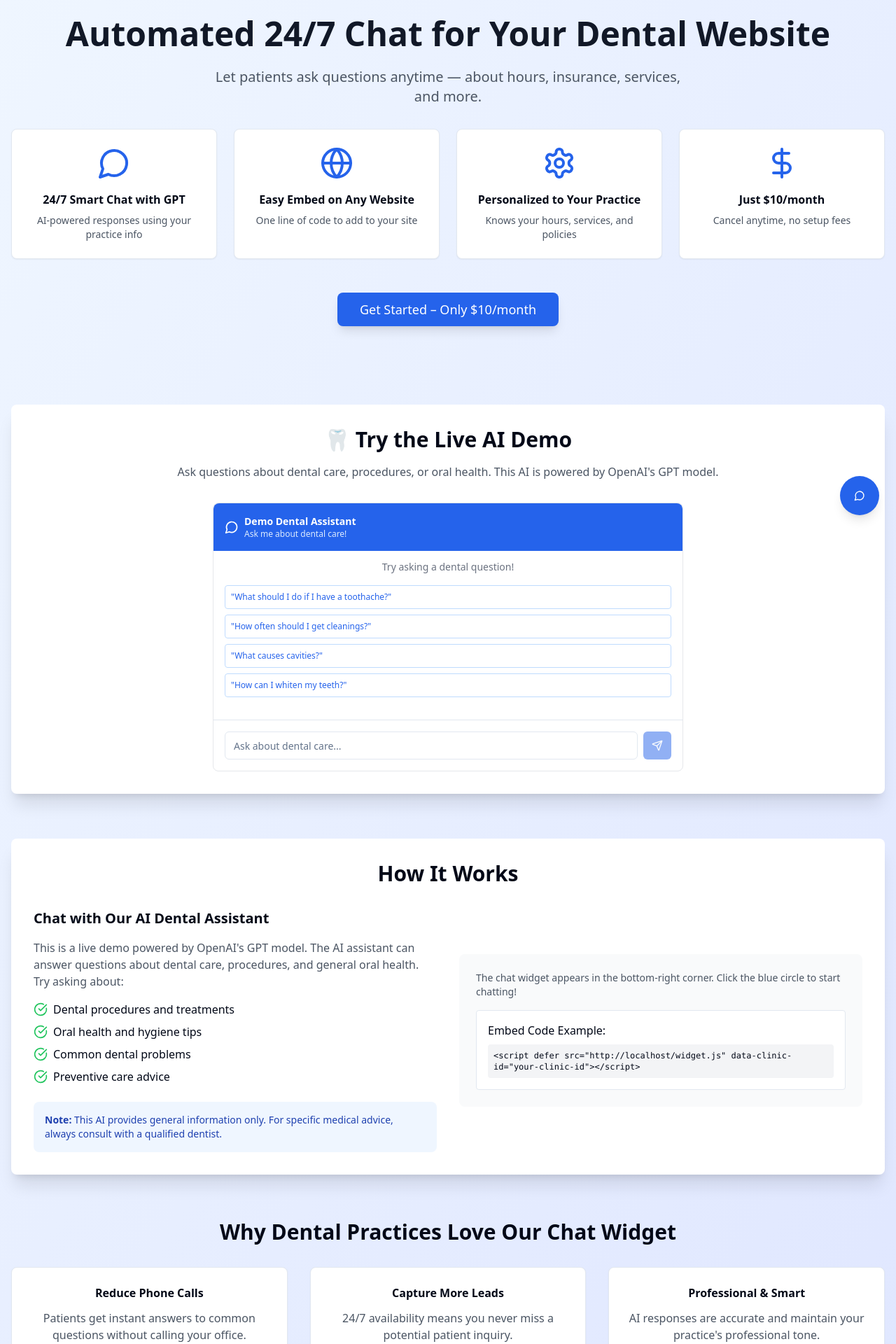
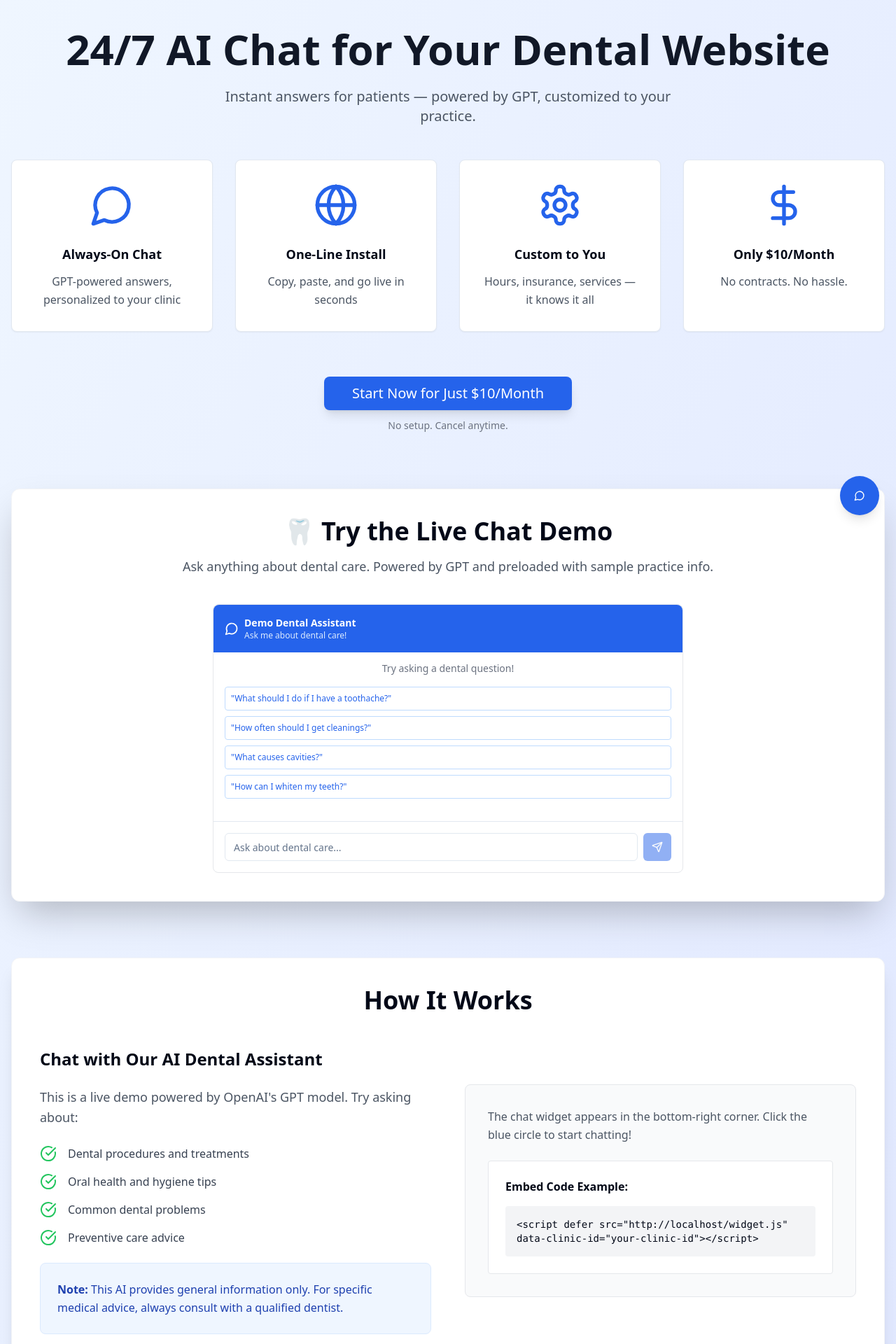
Before and after one commit to briantraudt/dgtldental, a React (Vite) app: page / in a window 1280 px wide. Shown: the part 40-1960 px from the top of the page at 70% size. Built offline with nearby package versions, Linux system fonts and the light colour scheme.

Commit message:
Refactor: Improve marketing page design
Update the marketing page with improved headlines, feature highlights, CTA button, and demo section. Also, improve overall visual design.

```diff
--- a/src/pages/Marketing.tsx
+++ b/src/pages/Marketing.tsx
@@ -13,54 +13,57 @@ const Marketing = () => {
   return (
     <div className="min-h-screen bg-gradient-to-br from-blue-50 to-indigo-100">
       {/* Hero Section */}
-      <div className="container mx-auto px-4 py-16">
-        <div className="text-center mb-16">
-          <h1 className="text-5xl font-bold text-gray-900 mb-6">
-            Automated 24/7 Chat for Your Dental Website
+      <div className="container mx-auto px-4 py-20">
+        <div className="text-center mb-20">
+          <h1 className="text-6xl font-bold text-gray-900 mb-6">
+            24/7 AI Chat for Your Dental Website
           </h1>
-          <p className="text-xl text-gray-600 mb-8 max-w-2xl mx-auto">
-            Let patients ask questions anytime — about hours, insurance, services, and more.
+          <p className="text-xl text-gray-600 mb-12 max-w-2xl mx-auto">
+            Instant answers for patients — powered by GPT, customized to your practice.
           </p>
 
-          <div className="grid md:grid-cols-2 lg:grid-cols-4 gap-6 mb-12">
-            <Card className="p-6 text-center">
-              <MessageCircle className="h-12 w-12 text-blue-600 mx-auto mb-4" />
-              <h3 className="font-semibold mb-2">24/7 Smart Chat with GPT</h3>
-              <p className="text-sm text-gray-600">AI-powered responses using your practice info</p>
+          <div className="grid md:grid-cols-2 lg:grid-cols-4 gap-8 mb-16">
+            <Card className="p-8 text-center shadow-sm hover:shadow-md transition-shadow">
+              <MessageCircle className="h-16 w-16 text-blue-600 mx-auto mb-6" />
+              <h3 className="text-lg font-semibold mb-3">Always-On Chat</h3>
+              <p className="text-gray-600 leading-relaxed">GPT-powered answers, personalized to your clinic</p>
             </Card>
 
-            <Card className="p-6 text-center">
-              <Globe className="h-12 w-12 text-blue-600 mx-auto mb-4" />
-              <h3 className="font-semibold mb-2">Easy Embed on Any Website</h3>
-              <p className="text-sm text-gray-600">One line of code to add to your site</p>
+            <Card className="p-8 text-center shadow-sm hover:shadow-md transition-shadow">
+              <Globe className="h-16 w-16 text-blue-600 mx-auto mb-6" />
+              <h3 className="text-lg font-semibold mb-3">One-Line Install</h3>
+              <p className="text-gray-600 leading-relaxed">Copy, paste, and go live in seconds</p>
             </Card>
 
-            <Card className="p-6 text-center">
-              <Settings className="h-12 w-12 text-blue-600 mx-auto mb-4" />
-              <h3 className="font-semibold mb-2">Personalized to Your Practice</h3>
-              <p className="text-sm text-gray-600">Knows your hours, services, and policies</p>
+            <Card className="p-8 text-center shadow-sm hover:shadow-md transition-shadow">
+              <Settings className="h-16 w-16 text-blue-600 mx-auto mb-6" />
+              <h3 className="text-lg font-semibold mb-3">Custom to You</h3>
+              <p className="text-gray-600 leading-relaxed">Hours, insurance, services — it knows it all</p>
             </Card>
 
-            <Card className="p-6 text-center">
-              <DollarSign className="h-12 w-12 text-blue-600 mx-auto mb-4" />
-              <h3 className="font-semibold mb-2">Just $10/month</h3>
-              <p className="text-sm text-gray-600">Cancel anytime, no setup fees</p>
+            <Card className="p-8 text-center shadow-sm hover:shadow-md transition-shadow">
+              <DollarSign className="h-16 w-16 text-blue-600 mx-auto mb-6" />
+              <h3 className="text-lg font-semibold mb-3">Only $10/Month</h3>
+              <p className="text-gray-600 leading-relaxed">No contracts. No hassle.</p>
             </Card>
           </div>
 
-          <Button
-            onClick={() => navigate('/signup')}
-            className="bg-blue-600 hover:bg-blue-700 text-white px-8 py-6 text-lg rounded-lg shadow-lg mb-12"
-          >
-            Get Started – Only $10/month
-          </Button>
+          <div className="text-center">
+            <Button
+              onClick={() => navigate('/signup')}
+              className="bg-blue-600 hover:bg-blue-700 text-white px-10 py-6 text-xl rounded-lg shadow-lg mb-3"
+            >
+              Start Now for Just $10/Month
+            </Button>
+            <p className="text-sm text-gray-500">No setup. Cancel anytime.</p>
+          </div>
         </div>
 
         {/* Live Demo Frame */}
-        <div className="bg-white rounded-lg shadow-xl p-8 mb-16">
-          <h2 className="text-3xl font-bold text-center mb-4">🦷 Try the Live AI Demo</h2>
-          <p className="text-center text-gray-600 mb-8">
-            Ask questions about dental care, procedures, or oral health. This AI is powered by OpenAI's GPT model.
+        <div className="bg-white rounded-xl shadow-2xl border border-gray-100 p-10 mb-20">
+          <h2 className="text-4xl font-bold text-center mb-4">🦷 Try the Live Chat Demo</h2>
+          <p className="text-center text-gray-600 mb-10 text-lg">
+            Ask anything about dental care. Powered by GPT and preloaded with sample practice info.
           </p>
 
           <div className="max-w-2xl mx-auto">
@@ -69,47 +72,46 @@ const Marketing = () => {
         </div>
 
         {/* Demo Section */}
-        <div className="bg-white rounded-lg shadow-xl p-8 mb-16">
-          <h2 className="text-3xl font-bold text-center mb-8">How It Works</h2>
-          <div className="grid lg:grid-cols-2 gap-8 items-center">
-            <div>
-              <h3 className="text-xl font-semibold mb-4">Chat with Our AI Dental Assistant</h3>
-              <p className="text-gray-600 mb-4">
-                This is a live demo powered by OpenAI's GPT model. The AI assistant can answer
-                questions about dental care, procedures, and general oral health. Try asking about:
+        <div className="bg-white rounded-xl shadow-xl border border-gray-100 p-10 mb-20">
+          <h2 className="text-4xl font-bold text-center mb-12">How It Works</h2>
+          <div className="grid lg:grid-cols-2 gap-12 items-center">
+            <div className="space-y-6">
+              <h3 className="text-2xl font-semibold mb-6">Chat with Our AI Dental Assistant</h3>
+              <p className="text-gray-600 text-lg leading-relaxed mb-6">
+                This is a live demo powered by OpenAI's GPT model. Try asking about:
               </p>
-              <ul className="space-y-2">
-                <li className="flex items-center">
-                  <CheckCircle className="h-5 w-5 text-green-500 mr-2" />
-                  Dental procedures and treatments
-                </li>
-                <li className="flex items-center">
-                  <CheckCircle className="h-5 w-5 text-green-500 mr-2" />
-                  Oral health and hygiene tips
-                </li>
-                <li className="flex items-center">
-                  <CheckCircle className="h-5 w-5 text-green-500 mr-2" />
-                  Common dental problems
-                </li>
-                <li className="flex items-center">
-                  <CheckCircle className="h-5 w-5 text-green-500 mr-2" />
-                  Preventive care advice
-                </li>
-              </ul>
-              <div className="mt-6 p-4 bg-blue-50 rounded-lg">
-                <p className="text-sm text-blue-800">
+              <div className="space-y-4">
+                <div className="flex items-center">
+                  <CheckCircle className="h-6 w-6 text-green-500 mr-4 flex-shrink-0" />
+                  <span className="text-gray-700">Dental procedures and treatments</span>
+                </div>
+                <div className="flex items-center">
+                  <CheckCircle className="h-6 w-6 text-green-500 mr-4 flex-shrink-0" />
+                  <span className="text-gray-700">Oral health and hygiene tips</span>
+                </div>
+                <div className="flex items-center">
+                  <CheckCircle className="h-6 w-6 text-green-500 mr-4 flex-shrink-0" />
+                  <span className="text-gray-700">Common dental problems</span>
+                </div>
+                <div className="flex items-center">
+                  <CheckCircle className="h-6 w-6 text-green-500 mr-4 flex-shrink-0" />
+                  <span className="text-gray-700">Preventive care advice</span>
+                </div>
+              </div>
+              <div className="mt-8 p-6 bg-blue-50 rounded-lg border border-blue-100">
+                <p className="text-blue-800 leading-relaxed">
                   <strong>Note:</strong> This AI provides general information only. For specific medical advice,
                   always consult with a qualified dentist.
                 </p>
               </div>
             </div>
-            <div className="bg-gray-50 p-6 rounded-lg">
-              <p className="text-sm text-gray-600 mb-4">
+            <div className="bg-gray-50 p-8 rounded-lg border border-gray-200">
+              <p className="text-gray-600 mb-6 leading-relaxed">
                 The chat widget appears in the bottom-right corner. Click the blue circle to start chatting!
               </p>
-              <div className="bg-white p-4 rounded border">
-                <h4 className="font-medium mb-2">Embed Code Example:</h4>
-                <code className="text-xs bg-gray-100 p-2 rounded block">
+              <div className="bg-white p-6 rounded border border-gray-200">
+                <h4 className="font-semibold mb-4">Embed Code Example:</h4>
+                <code className="text-sm bg-gray-100 p-4 rounded block font-mono">
                   {`<script defer src="${window.location.origin}/widget.js" data-clinic-id="your-clinic-id"></script>`}
                 </code>
               </div>
@@ -117,21 +119,21 @@ const Marketing = () => {
           </div>
         </div>
 
-        {/* Testimonials / Benefits */}
+        {/* Benefits Section */}
         <div className="text-center">
-          <h2 className="text-3xl font-bold mb-8">Why Dental Practices Love Our Chat Widget</h2>
-          <div className="grid md:grid-cols-3 gap-8">
-            <Card className="p-6">
-              <h3 className="font-semibold mb-3">Reduce Phone Calls</h3>
-              <p className="text-gray-600">Patients get instant answers to common questions without calling your office.</p>
+          <h2 className="text-4xl font-bold mb-12">Why Dental Practices Love Our Chat Widget</h2>
+          <div className="grid md:grid-cols-3 gap-10">
+            <Card className="p-8 shadow-sm hover:shadow-md transition-shadow">
+              <h3 className="text-xl font-semibold mb-4">Reduce Phone Calls</h3>
+              <p className="text-gray-600 leading-relaxed">Patients get instant answers to common questions without calling your office.</p>
             </Card>
-            <Card className="p-6">
-              <h3 className="font-semibold mb-3">Capture More Leads</h3>
-              <p className="text-gray-600">24/7 availability means you never miss a potential patient inquiry.</p>
+            <Card className="p-8 shadow-sm hover:shadow-md transition-shadow">
+              <h3 className="text-xl font-semibold mb-4">Capture More Leads</h3>
+              <p className="text-gray-600 leading-relaxed">24/7 availability means you never miss a potential patient inquiry.</p>
             </Card>
-            <Card className="p-6">
-              <h3 className="font-semibold mb-3">Professional & Smart</h3>
-              <p className="text-gray-600">AI responses are accurate and maintain your practice's professional tone.</p>
+            <Card className="p-8 shadow-sm hover:shadow-md transition-shadow">
+              <h3 className="text-xl font-semibold mb-4">Professional & Smart</h3>
+              <p className="text-gray-600 leading-relaxed">AI responses are accurate and maintain your practice's professional tone.</p>
             </Card>
           </div>
         </div>
```
